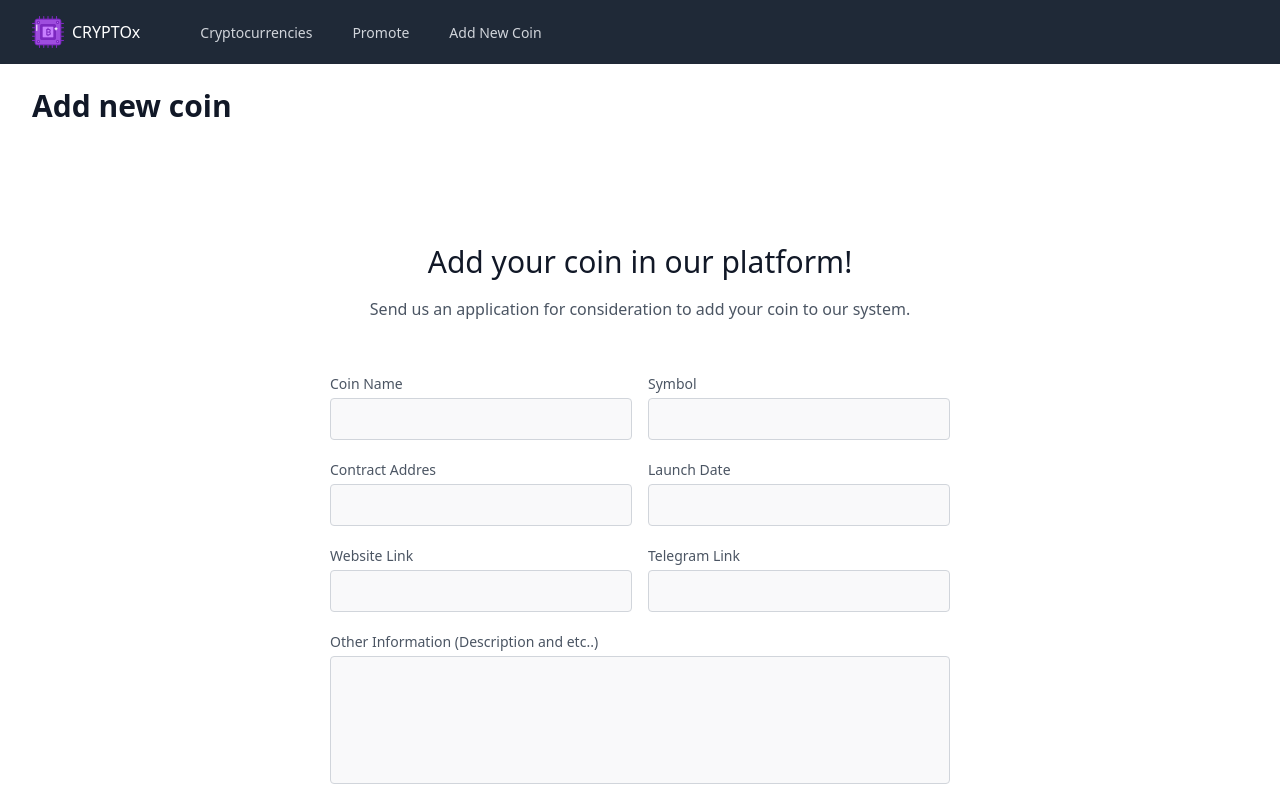
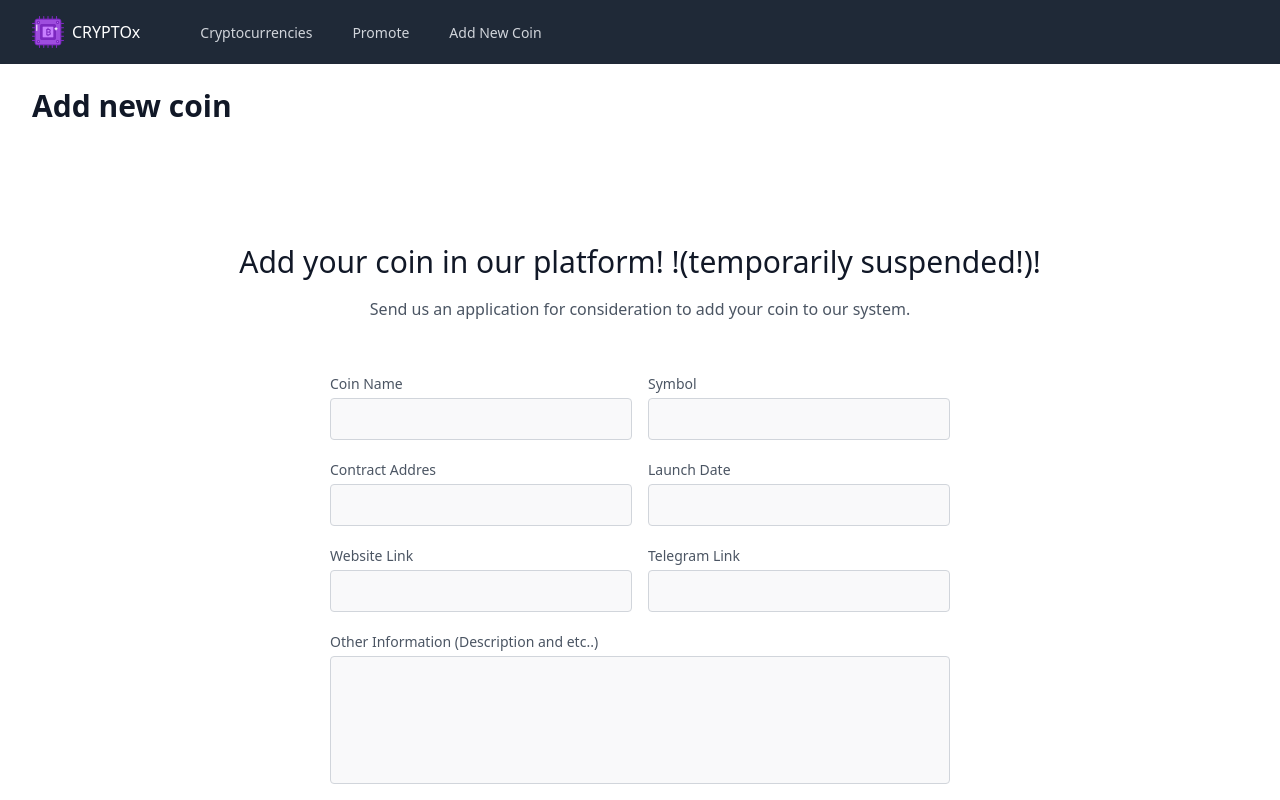
Before and after one commit to msmaxx/CRYPTOxFRONT, a React (Create React App) app: page /add-new-coin in a window 1280 px wide. Shown: the top 800 px of the page. Built offline with nearby package versions, Linux system fonts and the light colour scheme.

Commit message:
Update addNewCoin.js

```diff
--- a/src/components/addNewCoin/addNewCoin.js
+++ b/src/components/addNewCoin/addNewCoin.js
@@ -14,7 +14,7 @@ export default function AddNewCoin() {
             <section className="text-gray-600 body-font relative">
                 <div className="container px-5 py-24 mx-auto">
                     <div className="flex flex-col text-center w-full mb-12">
-                        <h1 className="sm:text-3xl text-2xl font-medium title-font mb-4 text-gray-900">Add your coin in our platform!</h1>
+                        <h1 className="sm:text-3xl text-2xl font-medium title-font mb-4 text-gray-900">Add your coin in our platform! !(temporarily suspended!)!</h1>
                         <p className="lg:w-2/3 mx-auto leading-relaxed text-base">Send us an application for consideration to add your coin to our system.</p>
                     </div>
                     <div className="lg:w-1/2 md:w-2/3 mx-auto">
```
